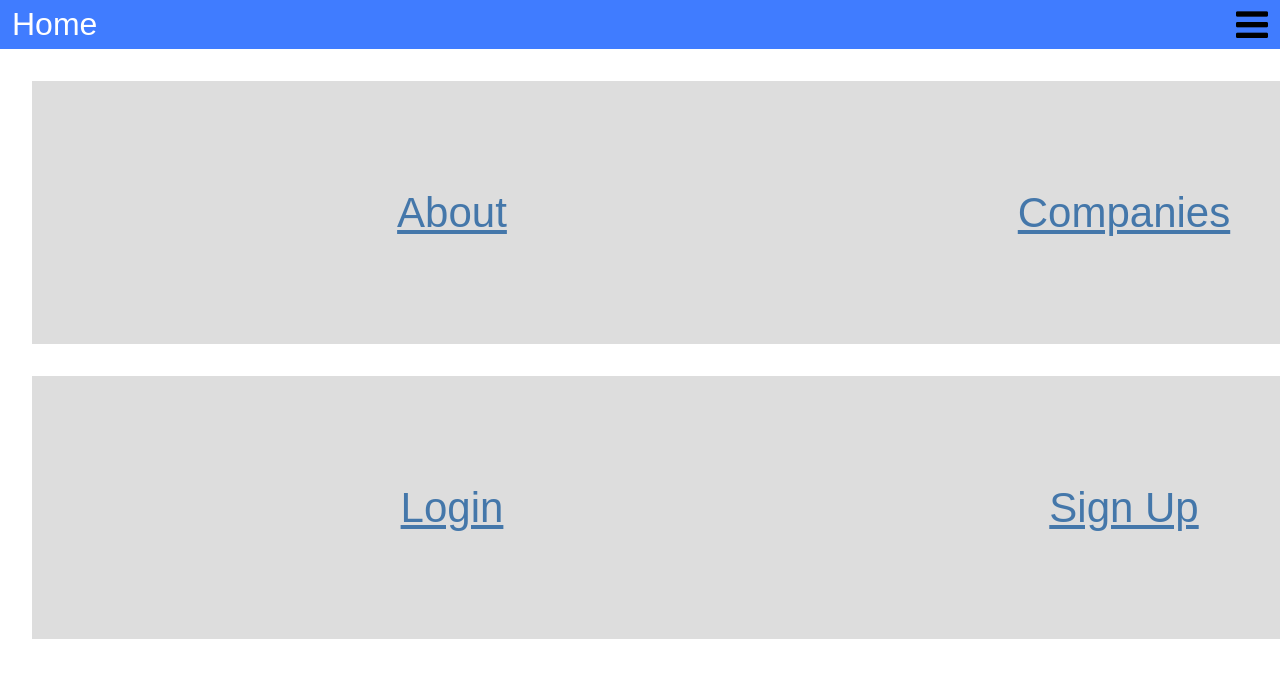
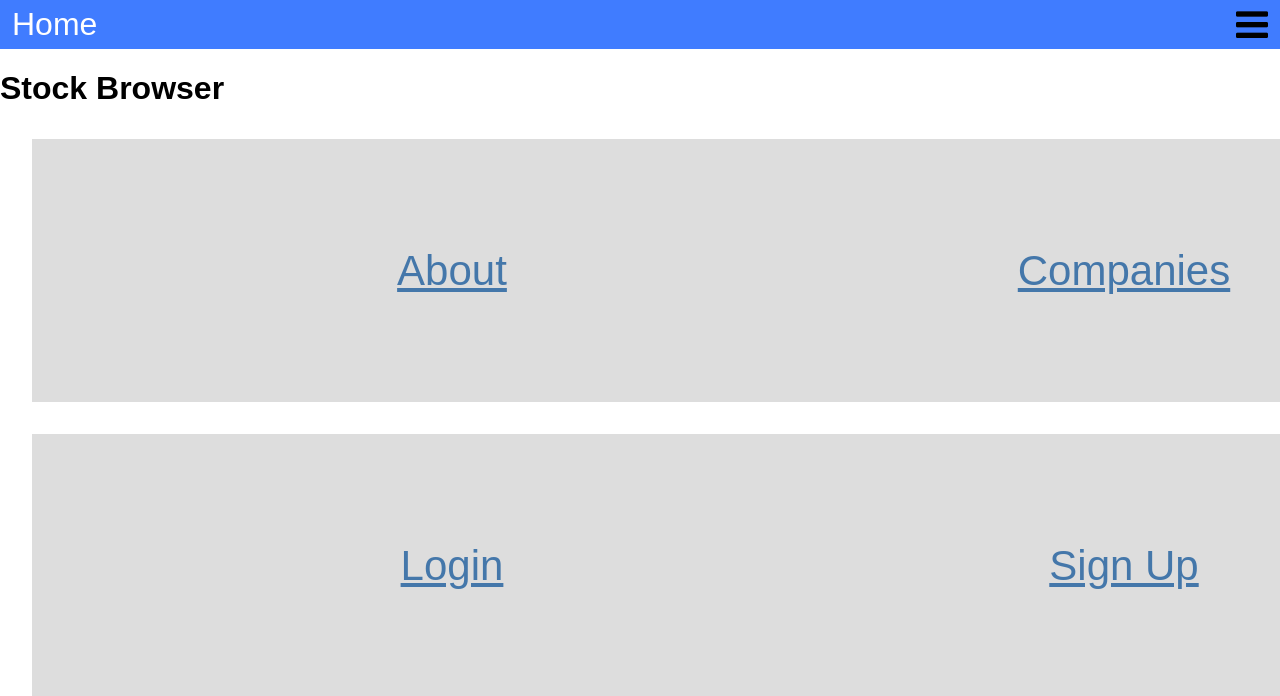
Before and after one commit to AmerA10/web2_assignment_02, a PHP site: page / in a window 1280 px wide; the page is wider, and only the part inside the window is pictured. Shown: the top 696 px of that part. Run offline with PHP 8.4, Linux system fonts and the light colour scheme.

Commit message:
updated the functionality

```diff
--- a/index.php
+++ b/index.php
@@ -5,7 +5,7 @@
 <html>
 <head>
     <meta charset="utf-8"/>
-    <title>Assignment #2</title>
+    <title>Stock Browser</title>
     <link href="https://fonts.googleapis.com/css?family=Open+Sans:400,400i,700,800" rel="stylesheet">
     <link rel="stylesheet" href="https://cdnjs.cloudflare.com/ajax/libs/font-awesome/4.7.0/css/font-awesome.min.css">
     <link rel="stylesheet" href="css/main.css">
@@ -40,6 +40,7 @@
                     ?>
                 </ul>
             </nav>
+            <h1>Stock Browser</h1>
         </header>
         <main>
             <div>
```
